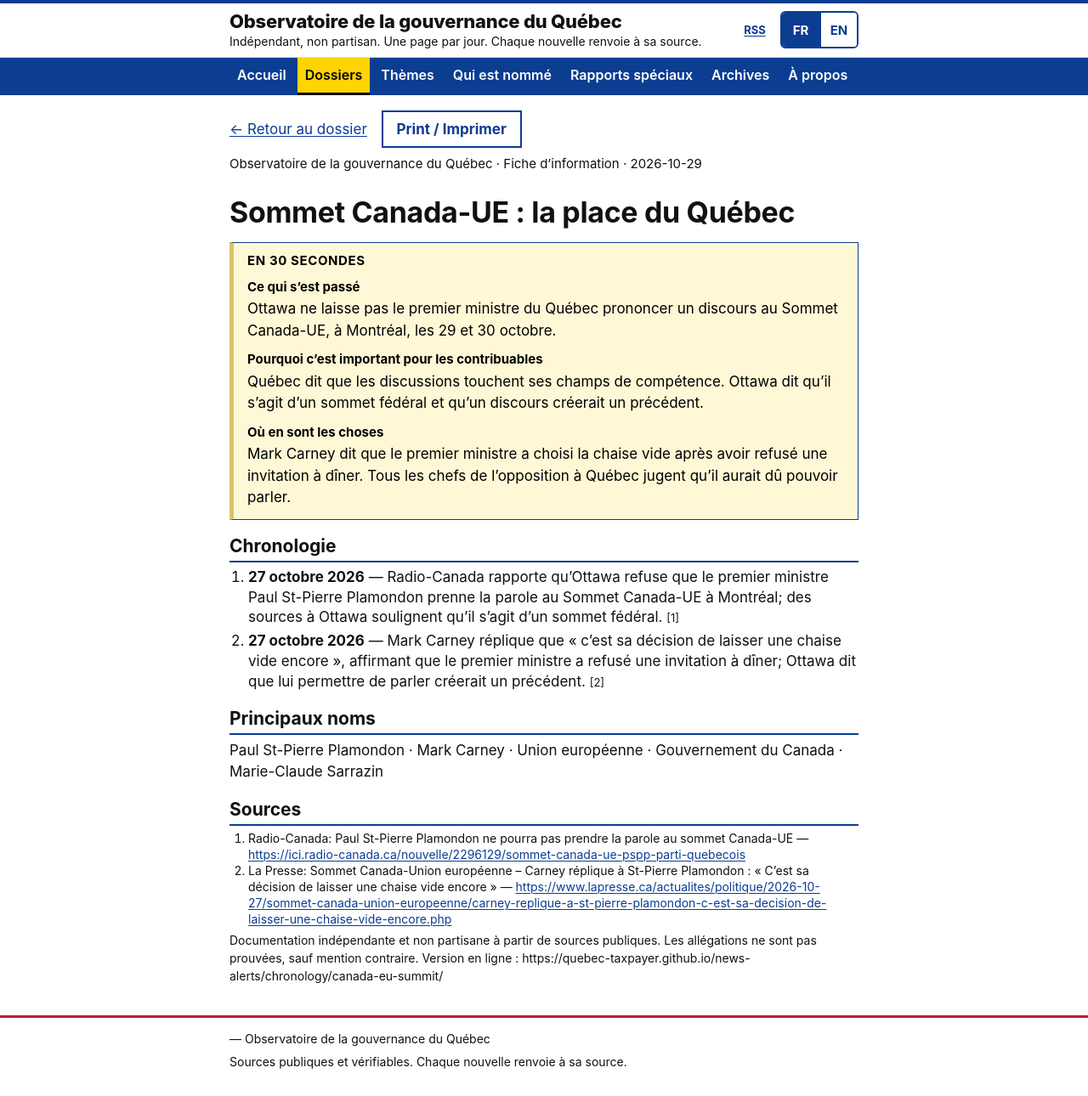
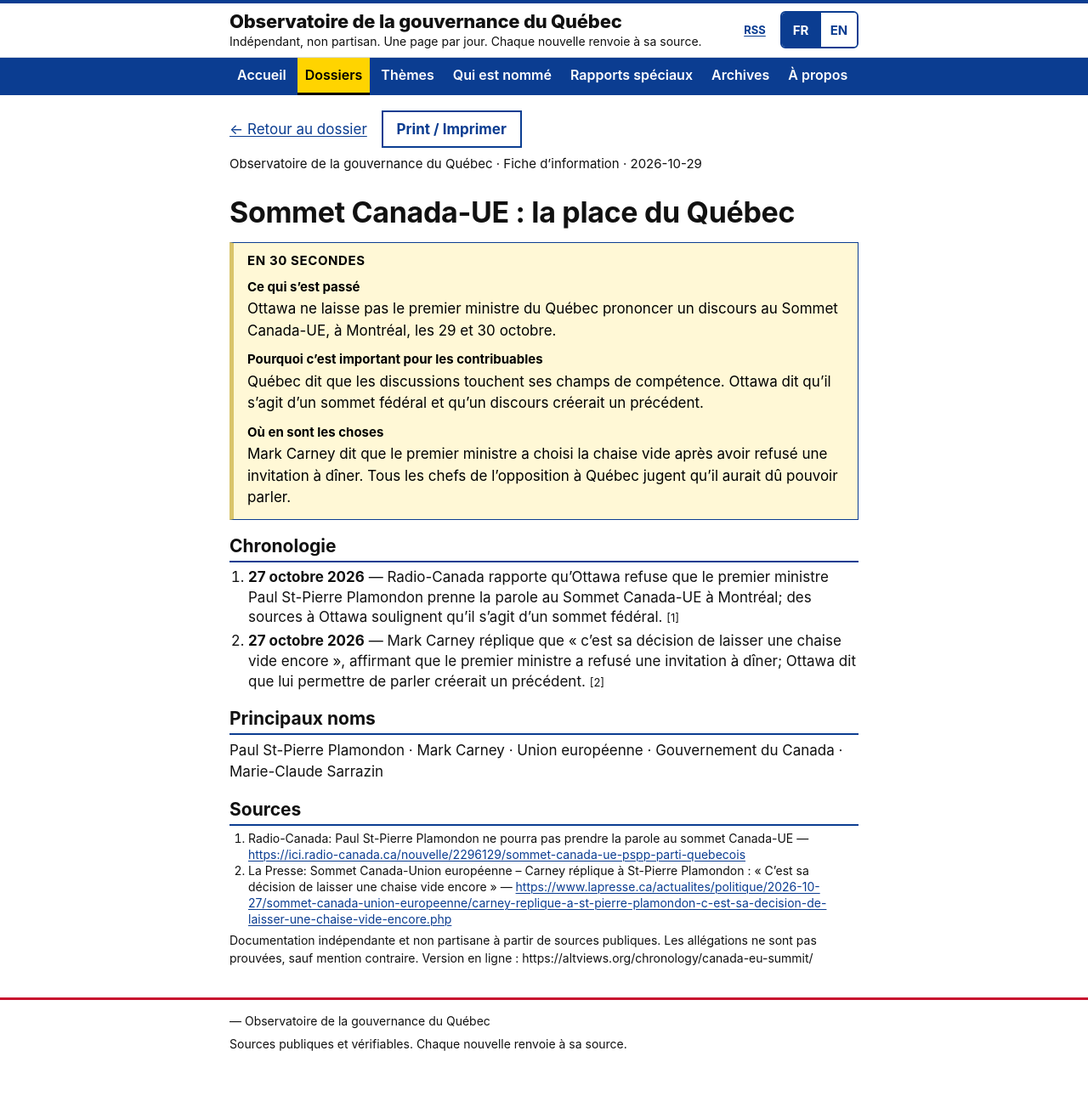
Before and after one commit to quebec-taxpayer/news-alerts, a Jekyll site: the page built from chronology/print/canada-eu-summit.html, in a window 1280 px wide. Shown: the whole page at 85% size. Built offline with Jekyll 4.4.1, drawn with Linux system fonts in a browser that asks for light colours; after the commit the page ends 1269 px from its top, so only the background shows below that.

Commit message:
Move site to custom domain altviews.org: CNAME file, url https://altviews.org, baseurl '' (root); README updated

```diff
--- /dev/null
+++ b/CNAME
@@ -0,0 +1 @@
+altviews.org
--- a/_config.yml
+++ b/_config.yml
@@ -5,8 +5,8 @@
 # description = the <meta name="description"> (French only); description_en = og:description (English).
 description: "Veille quotidienne indépendante et non partisane sur la gouvernance, la transparence et la reddition de comptes au Québec."
 description_en: "Independent, non-partisan daily digest on governance, transparency and accountability in Quebec."
-url: "https://quebec-taxpayer.github.io"
-baseurl: "/news-alerts"
+url: "https://altviews.org"
+baseurl: ""
 lang: fr
 timezone: America/Toronto
 markdown: kramdown
```
Also changed, not shown: README.md.
